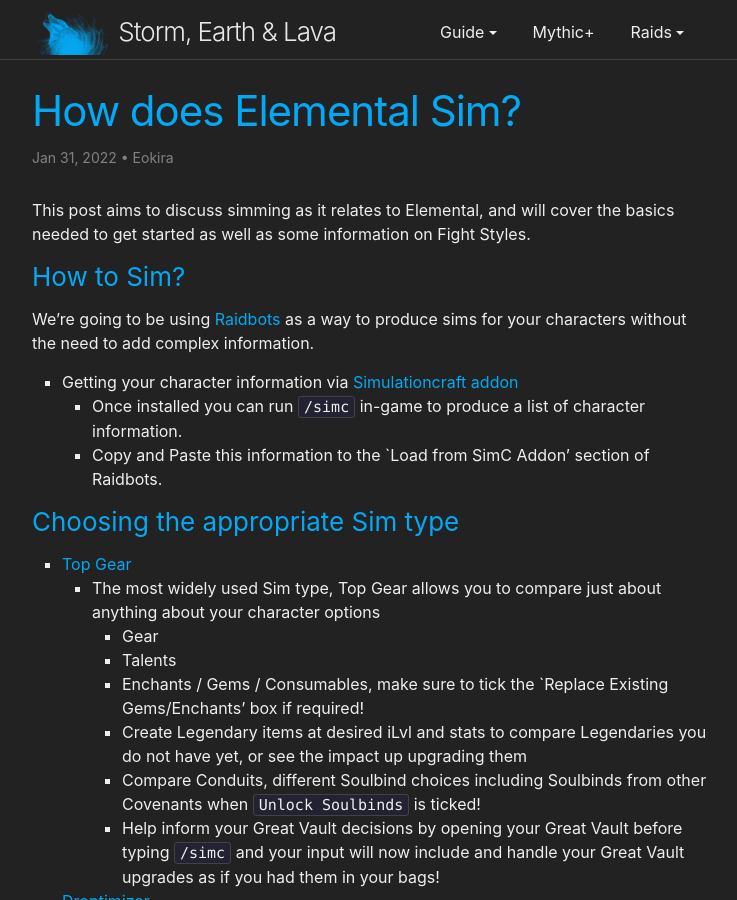
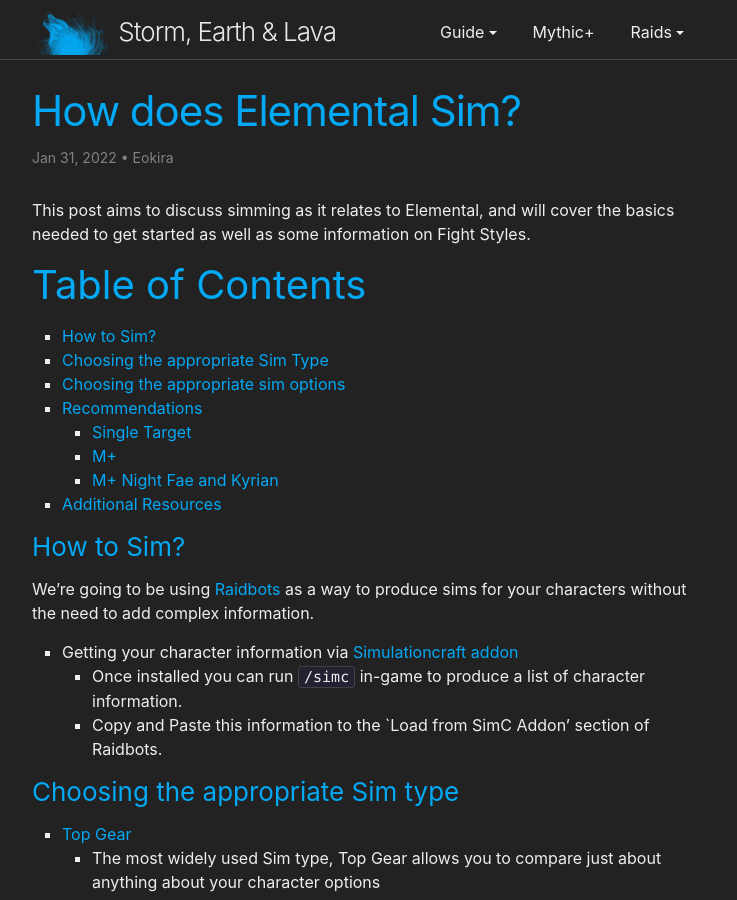
Before and after one commit to stormearthandlava/stormearthandlava.github.io, a Jekyll site: the page built from blog/_posts/2022-01-31-How-does-elemental-sim.md, in a window 1280 px wide and 900 px high. Shown: the whole window, without its empty margins (268-1005 px from the left). Built offline with Jekyll 4.4.1, drawn with Linux system fonts in a browser that asks for light colours; a script that is not in the unit is left out; some of the changed text lies outside the part shown.

Commit message:
Update 2022-01-31-How-does-elemental-sim.md

```diff
--- a/blog/_posts/2022-01-31-How-does-elemental-sim.md
+++ b/blog/_posts/2022-01-31-How-does-elemental-sim.md
@@ -6,6 +6,16 @@
 author: Eokira
 ---
 This post aims to discuss simming as it relates to Elemental, and will cover the basics needed to get started as well as some information on Fight Styles.
+
+# Table of Contents
+- [How to Sim?](#how-to-sim)
+- [Choosing the appropriate Sim Type](#choosing-the-appropriate-sim-type)
+- [Choosing the appropriate sim options](#choosing-the-appropriate-sim-options)
+- [Recommendations](#recommendations)
+   - [Single Target](#single-target)
+   - [M+](#m)
+   - [M+ Night Fae and Kyrian](#m-night-fae-and-kyrian)
+- [Additional Resources](#additional-resources)
 
 ### How to Sim?
 
@@ -81,10 +91,10 @@
 
 To make gear comparisons for the specific purpose of optimizing a difficult pull in a M+ Dungeon you can vary the target number and the duration for your group.<br/>
 
-### M+ V.2
+### M+ Night Fae and Kyrian
 #### `Hectic Add Cleave 1 Boss varied durations`
 
-If you aren't optimizing a specific pull by using Patchwerk AoE then using Hectic Add Cleave can be useful to include because it gives you an approximation of the value gained by {{site.data.soulbinds.first_strike}} and similar effects.
+If you aren't optimizing a specific pull by using Patchwerk AoE then using Hectic Add Cleave can be useful to include because it gives you an approximation of the value gained by {{site.data.soulbinds.first_strike}} and {{site.data.soulbinds.hammer_of_genesis}}.
 
 ### Additional Resources
 
```
